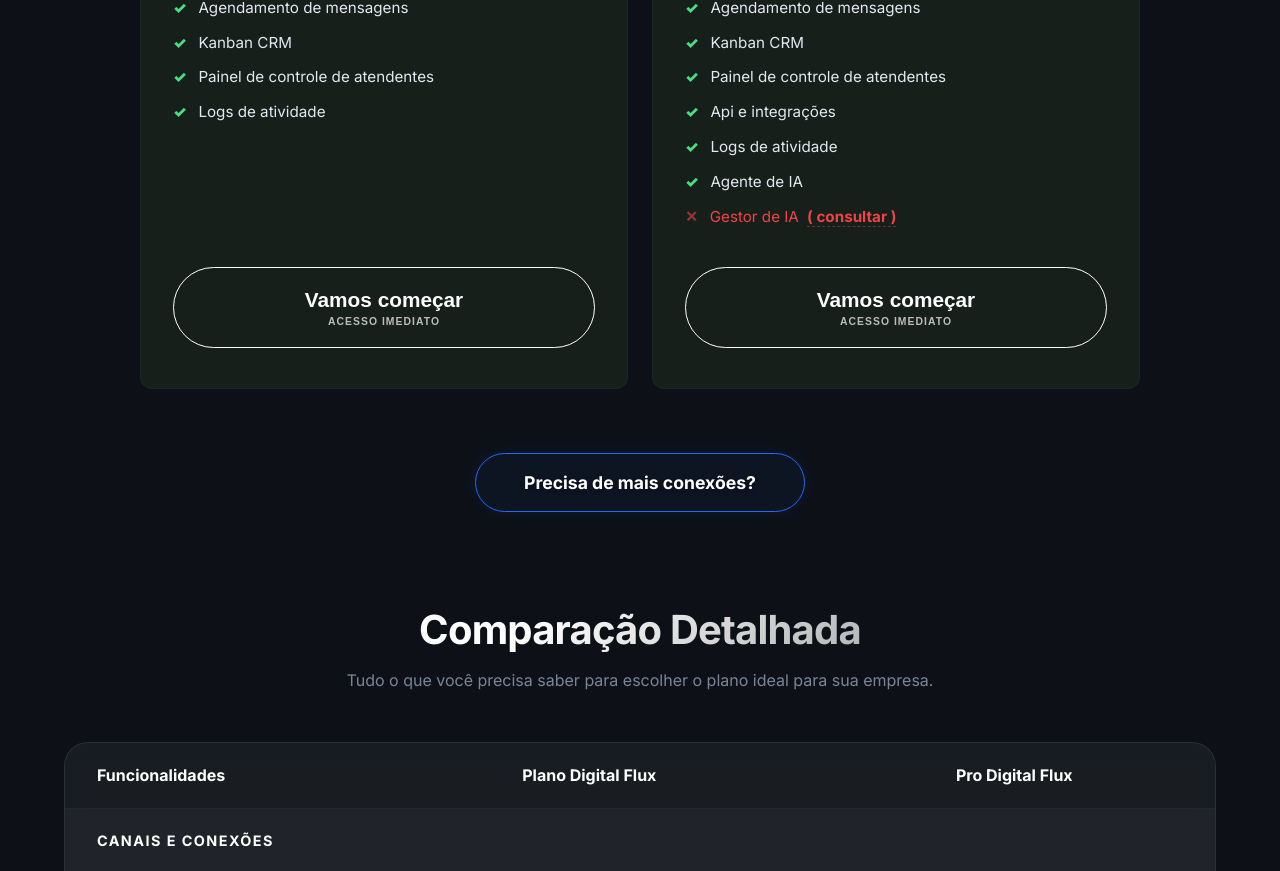
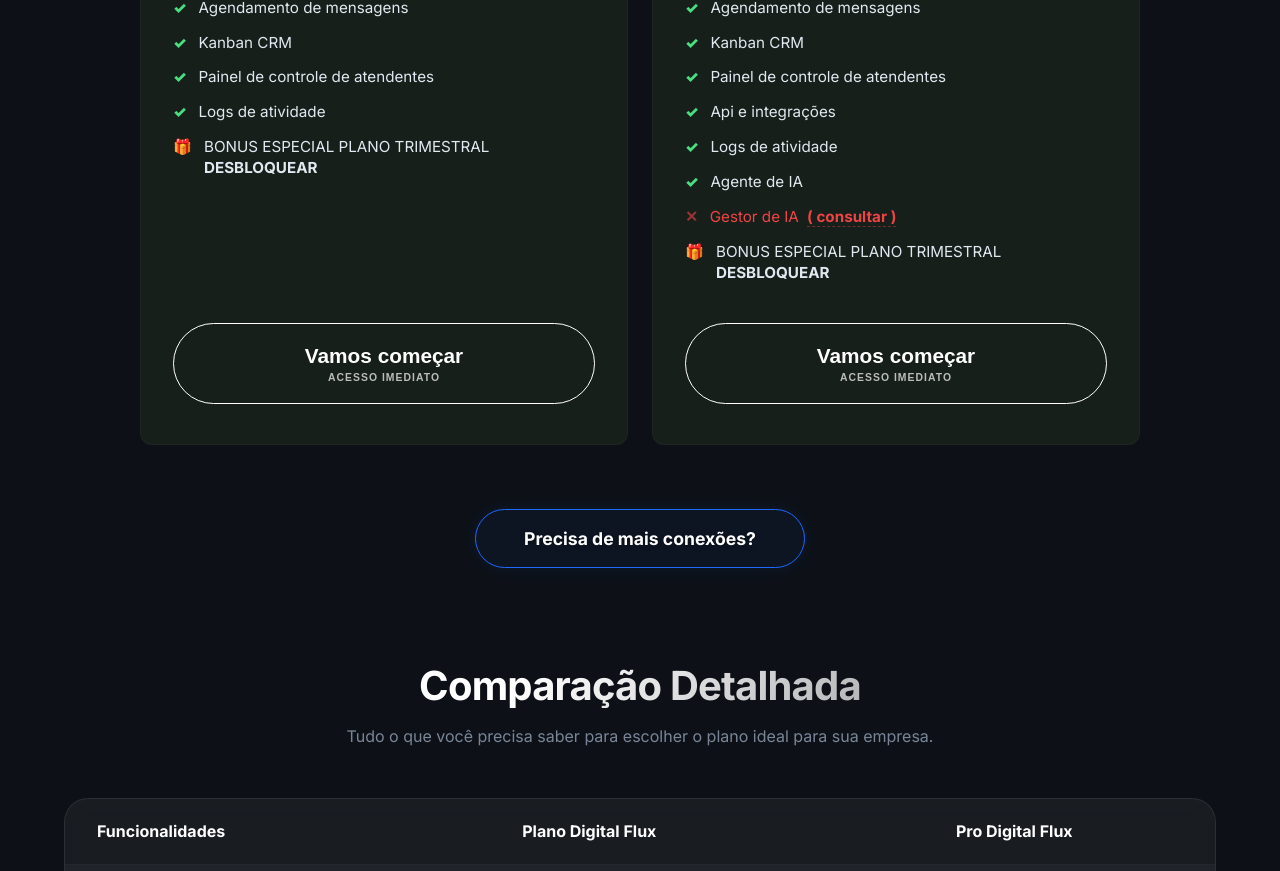
Before and after one commit to gabrielpiment/Flux1, a Nuxt app: page /precos in a window 1280 px wide. Shown: the part 840-1711 px from the top of the page. Built offline with nearby package versions, Linux system fonts and the light colour scheme.

Commit message:
feat: add quarterly plan bonus with animated emoji to pricing cards

```diff
--- a/app/pages/precos.vue
+++ b/app/pages/precos.vue
@@ -31,6 +31,10 @@
                             <li class="check">Kanban CRM</li>
                             <li class="check">Painel de controle de atendentes</li>
                             <li class="check">Logs de atividade</li>
+                            <li class="bonus-item">
+                                <span class="gift-emoji">🎁</span>
+                                <span>BONUS ESPECIAL PLANO TRIMESTRAL <strong class="unlock">DESBLOQUEAR</strong></span>
+                            </li>
                         </ul>
                     </div>
                     <div class="card-action">
@@ -63,6 +67,10 @@
                             <li class="check">Agente de IA</li>
                             <li class="cross warning">
                                 <span>Gestor de IA <a href="#gestor-ia" class="consultar-link">( consultar )</a></span>
+                            </li>
+                            <li class="bonus-item">
+                                <span class="gift-emoji">🎁</span>
+                                <span>BONUS ESPECIAL PLANO TRIMESTRAL <strong class="unlock">DESBLOQUEAR</strong></span>
                             </li>
                         </ul>
                     </div>
```
